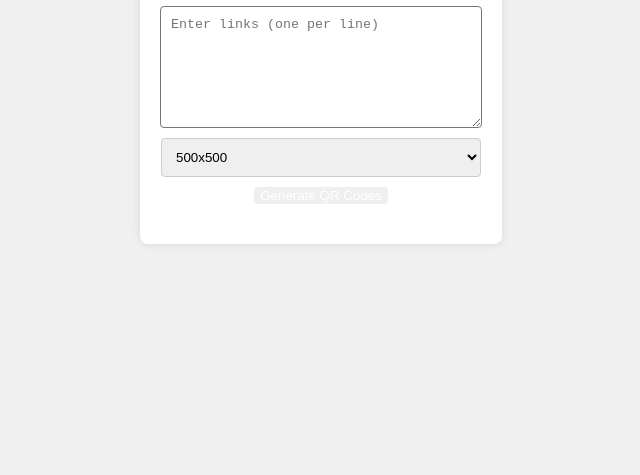
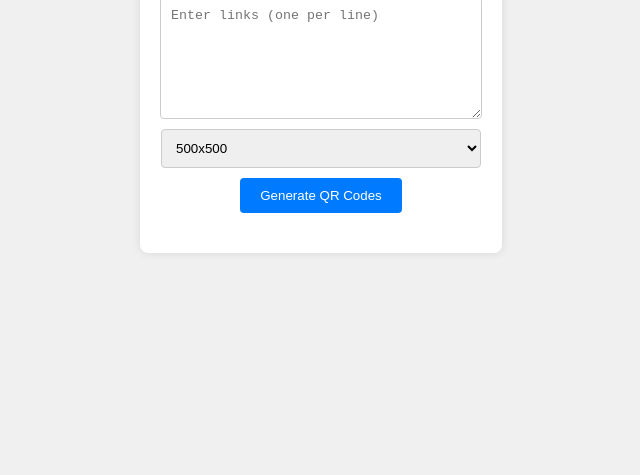
Before and after one commit to lamkh1219/qr_code_generator, a plain HTML site: page index.html in a window 1280 px wide. Shown: the part 325-800 px from the top of the page, without its empty margins (319-959 px from the left). Drawn offline with Linux system fonts and the light colour scheme.

Commit message:
Update index.html

```diff
--- a/index.html
+++ b/index.html
@@ -33,7 +33,7 @@
             margin: 10px 0;
             width: 300px;
             height: 100px;
-            border: 1px solidApp: #ccc;
+            border: 1px solid #ccc;
             border-radius: 4px;
             resize: vertical;
             display: block;
@@ -61,7 +61,7 @@
             margin-right: auto;
         }
         button {
-            padding: 10px 20px suicide
+            padding: 10px 20px;
             background-color: #007bff;
             color: white;
             border: none;
@@ -69,9 +69,6 @@
             cursor: pointer;
             display: block;
             margin: 10px auto;
-        }
-        button:hover {
-            background-color: #0056b3;
         }
         #qrCodeContainer {
             margin-top: 20px;
```
